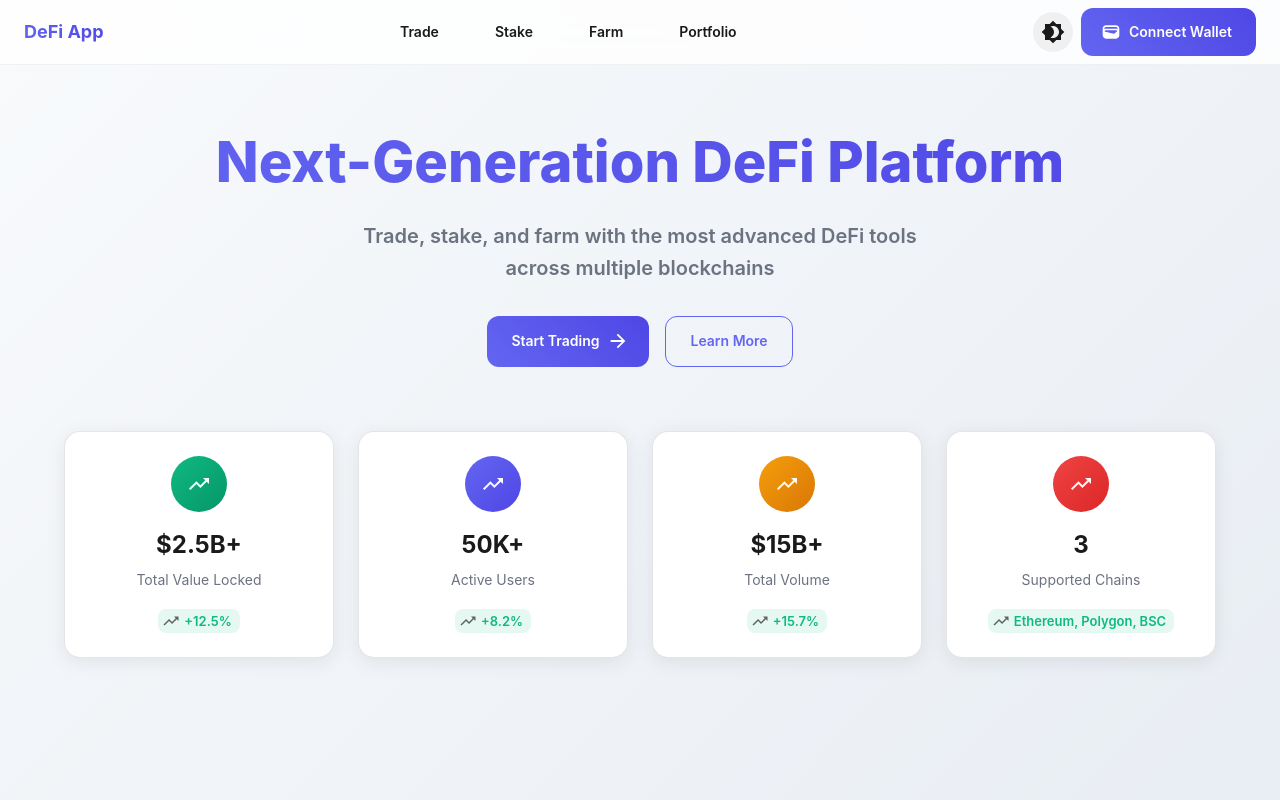
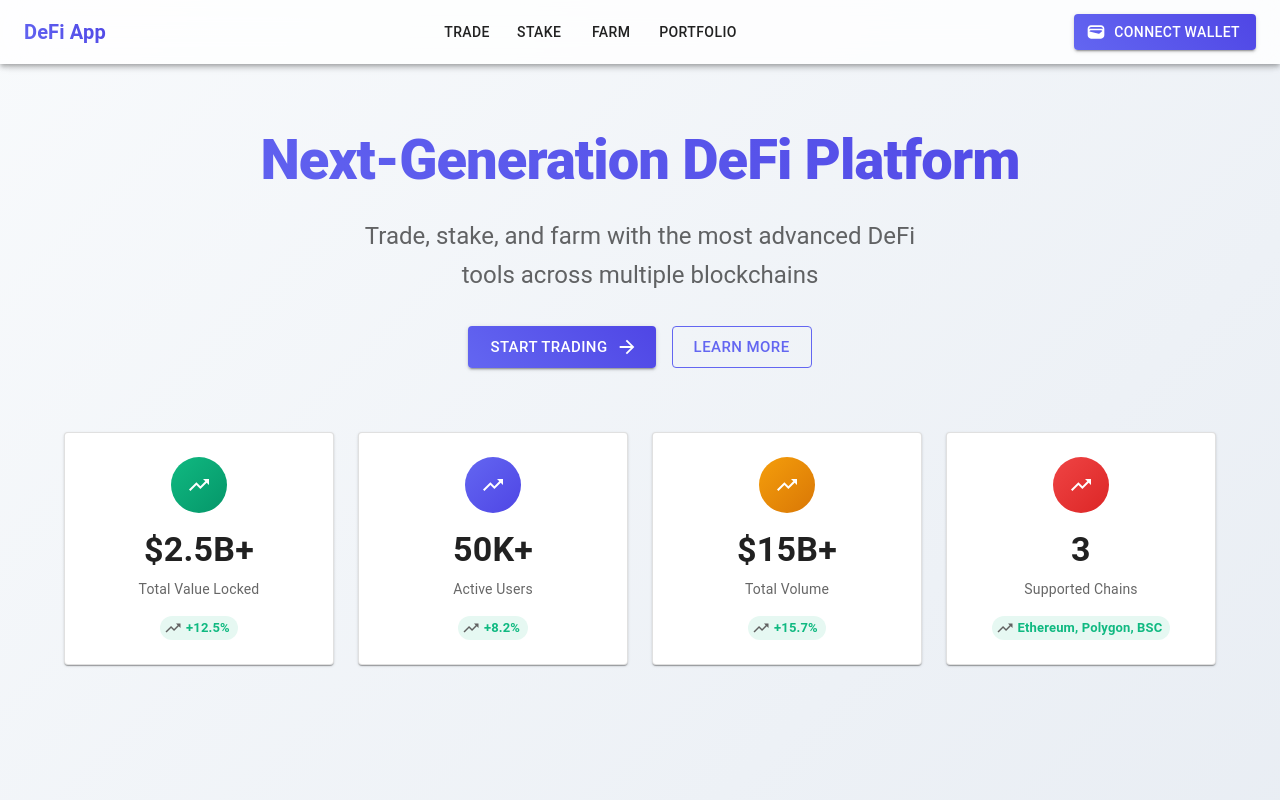
Before and after one commit to namithm70/web33, a Next.js app: page / in a window 1280 px wide. Shown: the top 800 px of the page. Built offline with nearby package versions, Linux system fonts and the light colour scheme.

Commit message:
Fix Vercel deployment issues: simplify layout, remove theme conflicts, and optimize for production

```diff
--- a/next.config.js
+++ b/next.config.js
@@ -1,10 +1,8 @@
 /** @type {import('next').NextConfig} */
 const nextConfig = {
   images: {
-    domains: ['localhost'],
     unoptimized: true,
   },
-  output: 'standalone',
   trailingSlash: false,
   compress: true,
   poweredByHeader: false,
@@ -13,9 +11,6 @@ const nextConfig = {
   compiler: {
     removeConsole: process.env.NODE_ENV === 'production',
   },
-  env: {
-    CUSTOM_KEY: process.env.CUSTOM_KEY,
-  },
 }
 
 module.exports = nextConfig
--- a/src/app/layout.tsx
+++ b/src/app/layout.tsx
@@ -1,6 +1,24 @@
 import { ThemeProvider, createTheme } from '@mui/material/styles'
 import { CssBaseline } from '@mui/material'
-import ClientThemeProvider from './ClientThemeProvider'
+import type { Metadata } from 'next'
+
+export const metadata: Metadata = {
+  title: 'DeFi App - Trade, Stake, Farm',
+  description: 'Modern DeFi application for trading, staking, and farming',
+}
+
+// Create a simple theme for server-side rendering
+const theme = createTheme({
+  palette: {
+    mode: 'light',
+    primary: {
+      main: '#6366f1',
+    },
+    secondary: {
+      main: '#10b981',
+    },
+  },
+})
 
 export default function RootLayout({
   children,
@@ -10,9 +28,10 @@ export default function RootLayout({
   return (
     <html lang="en">
       <body>
-        <ClientThemeProvider>
+        <ThemeProvider theme={theme}>
+          <CssBaseline />
           {children}
-        </ClientThemeProvider>
+        </ThemeProvider>
       </body>
     </html>
   )
--- a/src/app/page.tsx
+++ b/src/app/page.tsx
@@ -38,7 +38,7 @@ import {
   TrendingUp as TrendingUpIcon,
   TrendingDown as TrendingDownIcon,
 } from '@mui/icons-material'
-import { useAppTheme } from './ClientThemeProvider'
+
 
 const features = [
   {
@@ -112,7 +112,6 @@ const stats = [
 
 function Header() {
   const theme = useTheme()
-  const { mode, toggleTheme } = useAppTheme()
   const [mobileOpen, setMobileOpen] = useState(false)
   const isMobile = useMediaQuery(theme.breakpoints.down('md'))
   const router = useRouter()
@@ -182,22 +181,7 @@ function Header() {
         {/* Right side controls */}
         <Box sx={{ display: 'flex', alignItems: 'center', gap: 1 }}>
           {/* Theme Toggle */}
-          <IconButton
-            onClick={toggleTheme}
-            sx={{
-              color: theme.palette.text.primary,
-              background: theme.palette.mode === 'dark'
-                ? 'rgba(255, 255, 255, 0.1)'
-                : 'rgba(0, 0, 0, 0.05)',
-              '&:hover': {
-                background: theme.palette.mode === 'dark'
-                  ? 'rgba(255, 255, 255, 0.2)'
-                  : 'rgba(0, 0, 0, 0.1)',
-              }
-            }}
-          >
-            {mode === 'dark' ? <LightIcon /> : <DarkIcon />}
-          </IconButton>
+
 
           {/* Connect Wallet */}
           <Button
@@ -253,9 +237,7 @@ function Header() {
                 sx={{
                   color: theme.palette.text.primary,
                   '&:hover': {
-                    background: theme.palette.mode === 'dark'
-                      ? 'rgba(255, 255, 255, 0.1)'
-                      : 'rgba(0, 0, 0, 0.05)',
+                    background: 'rgba(0, 0, 0, 0.05)',
                   },
                 }}
               >
@@ -293,9 +275,7 @@ export default function HomePage() {
   return (
     <Box sx={{
       minHeight: '100vh',
-      background: theme.palette.mode === 'dark'
-        ? 'linear-gradient(135deg, #0f0f23 0%, #1a1a2e 100%)'
-        : 'linear-gradient(135deg, #f8fafc 0%, #e2e8f0 100%)'
+      background: 'linear-gradient(135deg, #f8fafc 0%, #e2e8f0 100%)'
     }}>
       <Header />
 
```
Also changed, not shown: vercel.json.
